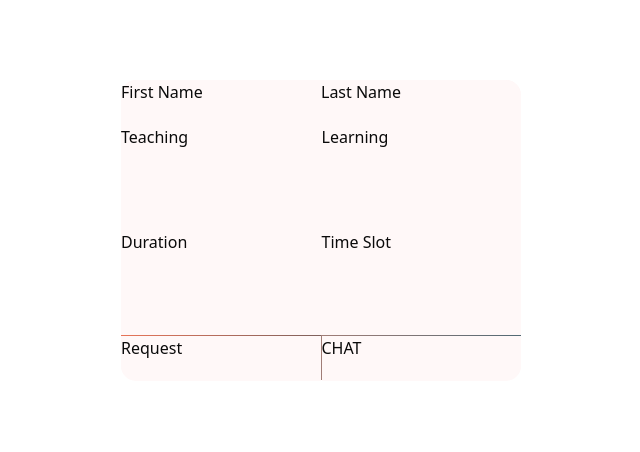
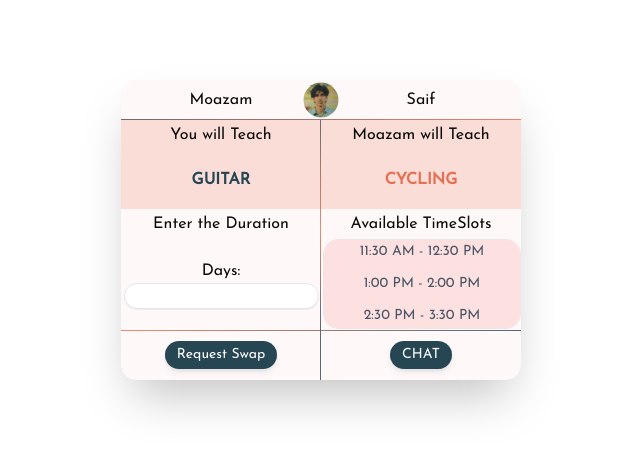
Before and after one commit to Moazam-Saif/skillswap-platform, a React (Vite) app in the folder client/: page /swap in a window 1280 px wide. Shown: the top 452 px of the page, without its empty margins (319-959 px from the left). Built offline with nearby package versions, Linux system fonts and the light colour scheme; no server answers; a web font is replaced by a local one.

Commit message:
made a complete swap request component

```diff
--- a/client/src/components/SwapRequest.jsx
+++ b/client/src/components/SwapRequest.jsx
@@ -1,25 +1,97 @@
-export default function(){
-    return(
-        <div className="relative mx-auto my-20 w-[400px] h-[300px] flex flex-col gap-0 rounded-[15px] bg-[#FFF8F8]">
-            <div className="z-10 relative w-full h-[15%] flex gap-0 bg-gradient-to-r from-[#265653CC] to-[#E76F51CC] rounded-tl-[20px] rounded-tr-[20px]">
-                <div className="z-20 relative w-1/2 h-full rounded-tl-[15px] bg-[#FFF8F8] mb-[1px]">First Name</div>
-                <div className="z-20 relative w-1/2 h-full rounded-tr-[15px] bg-[#FFF8F8] mb-[1px]">Last Name</div>
-            </div>
-            <div className="z-10 absolute left-0 top-[15%] w-1/2 h-[35%] bg-gradient-to-b from-[#265653CC] to-[#E76F51CC]"></div>
-            <div className="z-10 absolute left-0 bottom-[15%] w-1/2 h-[35%] bg-gradient-to-b from-[#E76F51CC] to-[#264653CC]"></div>
-            <div className="z-10 absolute left-0 bottom-0 w-1/2 h-[15%] bg-gradient-to-r from-[#E76F51CC] to-[#264653CC] rounded-bl-[20px]"></div>
-            <div className="relative w-full h-[35%] flex gap-0">
-                <div className="z-20 relative w-1/2 h-full bg-[#fff8f8] mr-[1px]">Teaching</div>
-                <div className="z-20 relative w-1/2 h-ful bg-[#fff8f8]">Learning</div>
-            </div>
-            <div className="relative w-full h-[35%] flex gap-0">
-                <div className="z-20 relative w-1/2 h-full bg-[#fff8f8] mr-[1px]">Duration</div>
-                <div className="z-20 relative w-1/2 h-full bg-[#fff8f8]">Time Slot</div>
+import React, { useState } from 'react';
+
+export default function () {
+      const [selected, setSelected] = useState([]);
+
+  const handleToggle = (slot) => {
+    setSelected((prev) =>
+      prev.includes(slot) ? prev.filter((s) => s !== slot) : [...prev, slot]
+    );
+  };
+
+  const timeSlots = [
+    '9:00 AM - 10:00 AM',
+    '10:00 AM - 11:00 AM',
+    '11:30 AM - 12:30 PM',
+    '1:00 PM - 2:00 PM',
+    '2:30 PM - 3:30 PM',
+    '4:00 PM - 5:00 PM',
+    '5:30 PM - 6:30 PM',
+  ];
+    return (
+        <div className="relative mx-auto my-20 w-[400px] h-[300px] flex flex-col gap-0 rounded-[15px] bg-[#FFF8F8] text-center shadow-2xl" style={{ backgroundImage: 'url("/Popup.svg")', fontFamily: "'Josefin Sans', sans-serif" }}>
+            <div className="relative w-full h-[13%] flex gap-0 cursor-pointer">
+                <div className="absolute top-1/2 left-1/2 transform -translate-x-1/2 -translate-y-1/2 h-[35px] w-[35px] bg-gray-300 rounded-full">
+                    <img src="/userImage.png" alt="icon" className="w-full h-full object-cover rounded-full" />
+                </div>
+
+                <div className="relative w-1/2 h-full rounded-tl-[15px] flex items-center justify-center">Moazam</div>
+                <div className="relative w-1/2 h-full rounded-tr-[15px] flex items-center justify-center">Saif</div>
             </div>
 
-            <div className="z-10 relative w-full h-[15%] flex gap-0 bg-gradient-to-r from-[#E76F51CC] to-[#264653CC] rounded-bl-[20px] rounded-br-[20px]">
-                <div className="z-20 relative w-1/2 h-full rounded-bl-[15px] bg-[#FFF8F8] mt-[1px] mr-[1px]">Request</div>
-                <div className="z-20 relative w-1/2 h-full rounded-br-[15px] bg-[#FFF8F8] mt-[1px]">CHAT</div>
+            <div className="relative w-full h-[30%] flex gap-0 bg-[#E76F5133]">
+                <div className="relative w-1/2 h-full ">
+                    <div className="relative w-full h-[35%] flex items-center justify-center">
+                        You will Teach
+                    </div>
+                    <div className="relative w-full h-[65%] flex items-center justify-center text-[#264653] font-bold">
+                        GUITAR
+                    </div>
+                </div>
+                <div className="relative w-1/2 h-full ">
+                    <div className="relative w-full h-[35%] flex items-center justify-center">
+                        Moazam will Teach
+                    </div>
+                    <div className="relative w-full h-[65%] flex items-center justify-center text-[#E76F51] font-bold">
+                        CYCLING
+                    </div>
+                </div>
+            </div>
+            <div className="relative w-full h-[40%] flex gap-0 ">
+                <div className="relative w-1/2 h-full">
+                    <div className="relative w-full h-[25%] flex items-center justify-center">
+                        Enter the Duration
+                    </div>
+                    <div className="relative w-full h-[75%] flex flex-col items-center justify-center">
+                        <label htmlFor="days">
+                            Days:
+                        </label>
+                        <input id="days" type="number" className="px-2 text-center outline-none bg-white border-1 border-gray-200 rounded-full shadow-2xs" />
+                    </div>
+                </div>
+                <div className="relative w-1/2 h-full">
+                    <div className="relative w-full h-[25%] flex items-center justify-center">
+                        Available TimeSlots
+                    </div>
+                    <div className='relative w-full h-[75%] pl-[2px] pr-[2px overflow-y-auto'>
+                    <div className="relative w-full h-full max-h-full flex flex-col items-center justify-center overflow-y-auto p-2 border-1 bg-[#fddede] opacity-90 rounded-[15px]">
+                        <ul className="text-sm text-gray-700 space-y-1 w-full">
+                            {timeSlots.map((slot, index) => (
+                                <li
+                                    key={index}
+                                    onClick={() => handleToggle(slot)}
+                                    className={`cursor-pointer px-3 py-1 rounded transition ${selected.includes(slot)
+                                            ? 'bg-[#264653] font-medium text-white'
+                                            : 'hover:bg-gray-100'
+                                        }`}
+                                >
+                                    {slot}
+                                </li>
+                            ))}
+                        </ul>
+                    </div>
+                    </div>
+                </div>
+
+            </div>
+
+            <div className="relative w-full h-[17%] flex gap-0 ">
+                <div className="flex items-center justify-center relative w-1/2 h-full rounded-bl-[15px]">
+                    <button className="px-3 py-1 bg-[#264653] text-white text-sm rounded-[15px] shadow-[#2646531A] shadow-md">Request Swap</button>
+                </div>
+                <div className="flex items-center justify-center relative w-1/2 h-full rounded-br-[15px]">
+                    <button className="px-3 py-1 bg-[#264653] text-white text-sm rounded-[15px] shadow-[#2646531A] shadow-md">CHAT</button>
+                </div>
             </div>
         </div>
     )
```
Also changed, not shown: client/public/Popup.svg (added).
